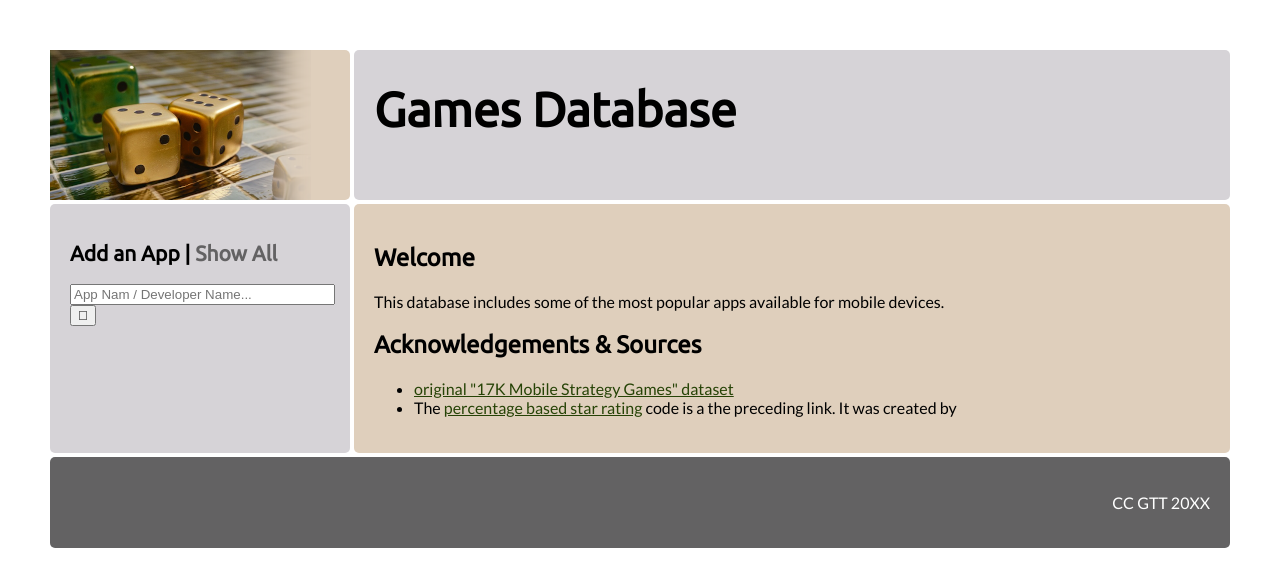
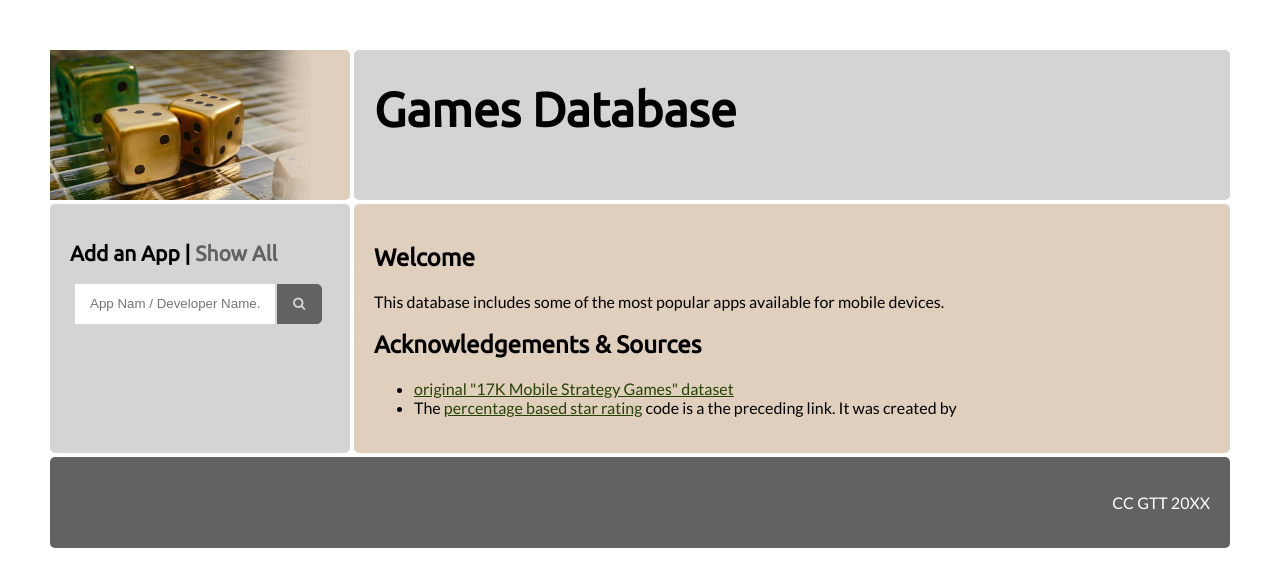
Before and after one commit to Nick-Ni-cpu/site-template, a PHP site: page / in a window 1280 px wide. Shown: the top 587 px of the page. Run offline with PHP 8.4, Linux system fonts and the light colour scheme.

Commit message:
Basic search
search chess only

```diff
--- a/css/data_style.css
+++ b/css/data_style.css
@@ -169,3 +169,48 @@ a.side:hover {color:#8a1737; }
     height: 21px;
     display: block;
 }
+
+/* Side Form formatting */
+.searchform{
+	width:250px;
+	margin: 5px;
+}
+
+.search{
+	padding:8px 15px;
+	background:#fff;
+	border:0px solid #dbdbdb;
+	width:200px;
+}
+
+@font-face {
+  font-family: FontAwesome;
+  src:url(fonts/FontAwesome.otf);
+}
+
+.submit{
+	font-family: FontAwesome, 'Helvetica Neue', Helvetica, Arial, sans-serif;
+	position:relative;
+	width:45px;
+	left:-1px;
+	background-color: #636263;
+	color:#d6d3d7;
+	border: 1px solid #636263;
+	border-radius: 0 5px 5px 0;
+}
+
+input[type="submit"]:hover{
+	background-color:#000;
+}
+
+input.search[type=text],select{
+	width:200px;
+}
+
+input{
+	height:40px;
+	padding:10px;
+	display: inline-block;
+	border:1px solid #ccc;
+	box-sizing: border-box;
+}
```
Also changed, not shown: name_dev.php (added, +20 -0 lines).
